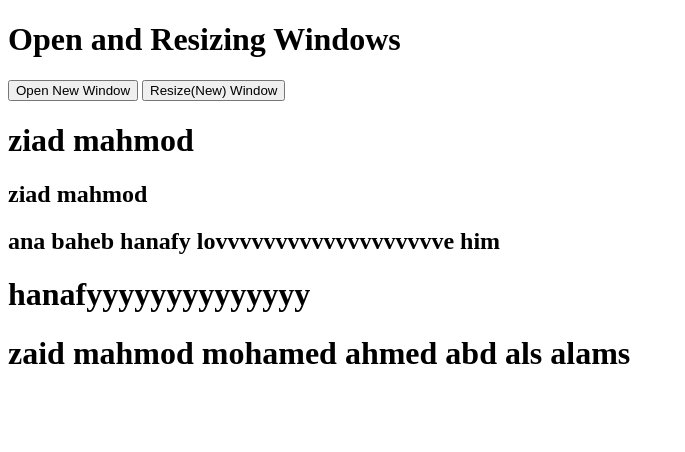
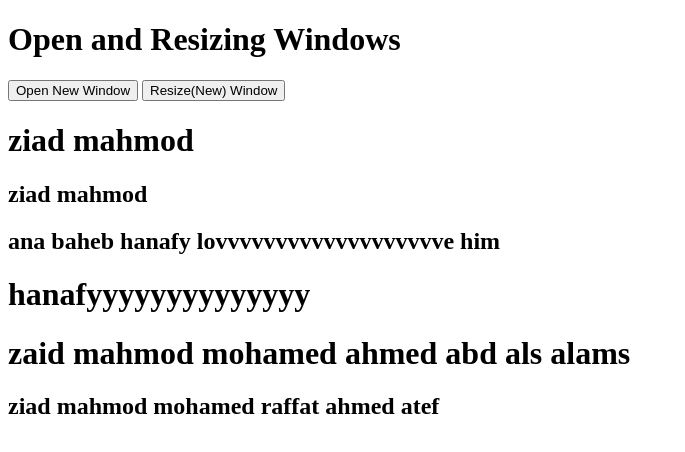
Before and after one commit to zuz12345/test1, a plain HTML site: page index.html in a window 1280 px wide. Shown: the whole page, without its empty margins (0-685 px from the left). Drawn offline with Linux system fonts and the light colour scheme.

Commit message:
adding a new header

```diff
--- a/index.html
+++ b/index.html
@@ -21,6 +21,7 @@ myWindow.resizeTo(300,300);">
 <h2>ana baheb hanafy lovvvvvvvvvvvvvvvvvvve him</h2>
 <h1>hanafyyyyyyyyyyyyyy</h1>
 <h1>zaid mahmod  mohamed ahmed abd als alams</h1>
+<h2>ziad mahmod mohamed raffat ahmed atef </h2>
 </form>
 </body>
 </html>
```
